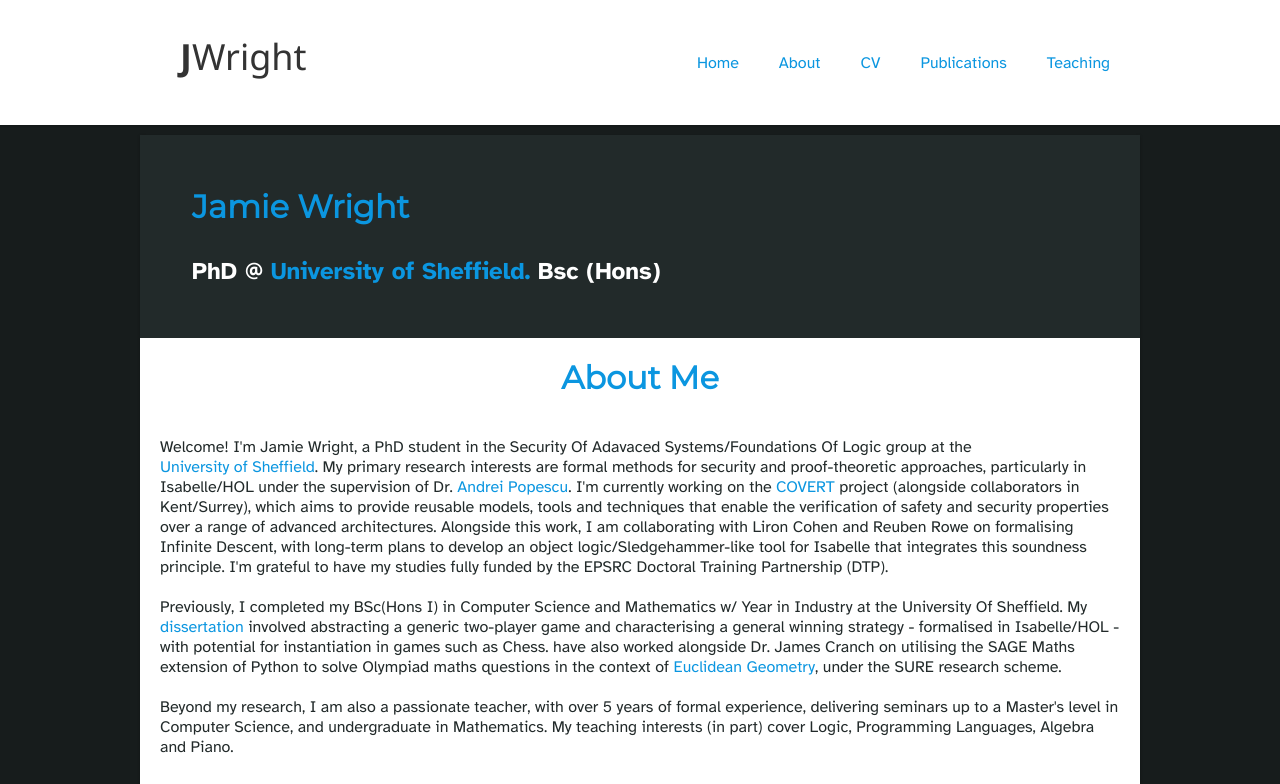
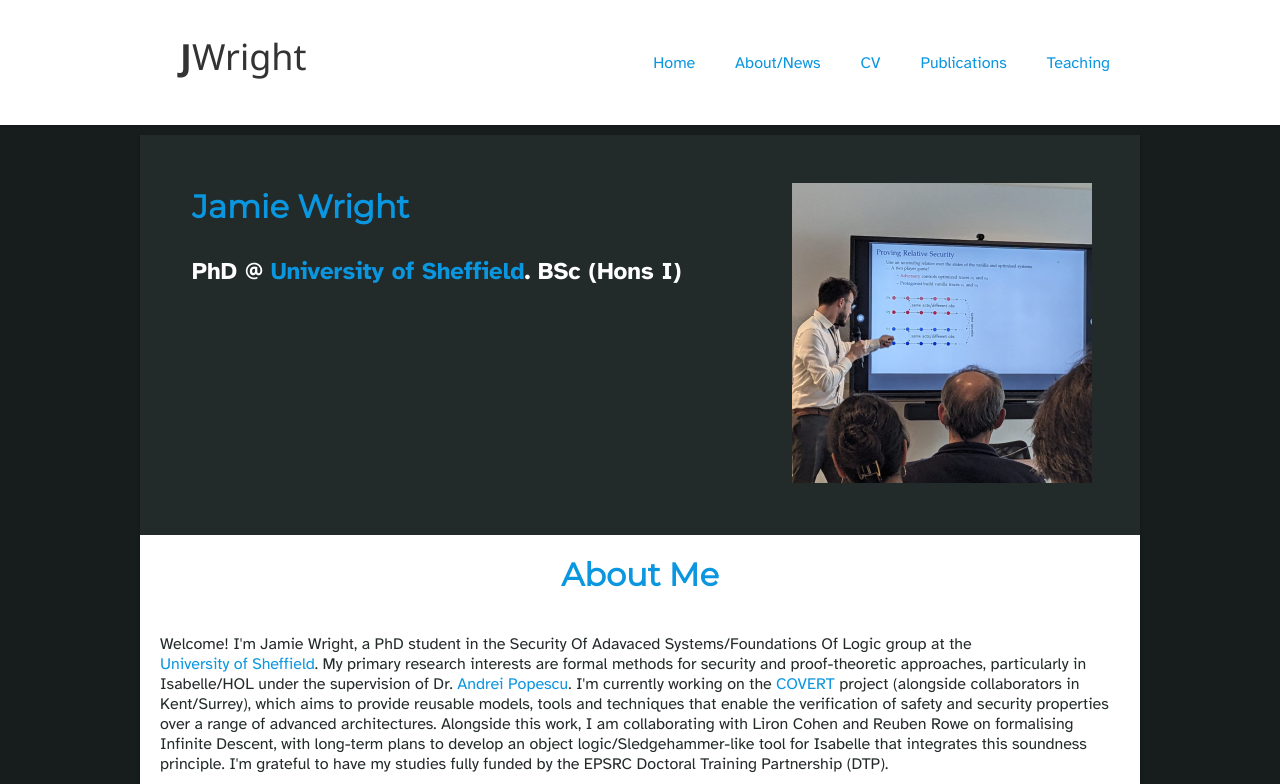
Before and after one commit to JamieRWright/site, a plain HTML site: page index.html in a window 1280 px wide. Shown: the top 784 px of the page. Drawn offline with Linux system fonts and the light colour scheme.

Commit message:
initial site

```diff
--- a/css/index.css
+++ b/css/index.css
@@ -385,7 +385,20 @@ main {
 }
 
 .flex-card-header{
-		padding: 1rem;}
+	padding: 1rem;
+  display: flex;
+  flex-direction: row;
+  align-items: center;
+	justify-content: space-between;
+	flex-wrap: nowrap;
+}
+.image-section img {
+	padding: 1rem;
+  max-width: 300px;
+  width: auto;
+  height: auto;
+  object-fit: cover;
+}
 
 /*objectives*/
 
@@ -780,7 +793,6 @@ form {
 
 
 	.flex-card-header {
-		flex-direction: column;
 		align-items: stretch;
 		gap: 0rem;
 		padding: 2rem;
--- a/index.html
+++ b/index.html
@@ -33,7 +33,7 @@
         <nav class="desktop-nav">
           <ul>
               <li><a class="menu-item-text" href="index.html">Home</a></li>
-              <li><a class="menu-item-text" href="about.html">About</a></li>
+              <li><a class="menu-item-text" href="about.html">About/News</a></li>
               <li><a class="menu-item-text" href="Jamie_Wright_CV.pdf">CV</a></li>
               <li><a class="menu-item-text" href="publications.html">Publications</a></li>
               <li><a class="menu-item-text" href="teaching.html">Teaching</a></li>
@@ -60,7 +60,7 @@
           <div class="menu-content">
             <ul id="header-menu">
               <li><a class="menu-item-text" href="index.html">Home</a></li>
-              <li><a class="menu-item-text" href="about.html">About</a></li>
+              <li><a class="menu-item-text" href="about.html">About/News</a></li>
               <li><a class="menu-item-text" href="Jamie_Wright_CV.pdf">CV</a></li>
               <li><a class="menu-item-text" href="publications.html">Publications</a></li>
               <li><a class="menu-item-text" href="teaching.html">Teaching</a></li>
@@ -74,8 +74,13 @@
 
     <!--Covert overview-->
     <div class="flex-card-header">
-      <h1 class="Covert-colour"><b>Jamie</b> Wright</h1>
-      <h2>PhD @ <a href="https://www.sheffield.ac.uk/dcs" class="UOS"> University of Sheffield. </a> Bsc (Hons)</h2>
+      <div class="text-section">
+        <h1 class="Covert-colour"><b>Jamie</b> Wright</h1>
+        <h2>PhD @ <a href="https://www.sheffield.ac.uk/dcs" class="UOS">University of Sheffield</a>. BSc (Hons I)</h2>
+      </div>
+      <div class="image-section">
+        <img src="./images/Pic.jpg" alt="Jamie Wright">
+      </div>
     </div>
 
     <!--Our vision-->
@@ -92,6 +97,8 @@
           Previously, I completed my BSc(Hons I) in Computer Science and Mathematics w/ Year in Industry at the University Of Sheffield. My <a href="https://github.com/JamieRWright/ChessInIsabelle" class="UOS">dissertation</a> involved abstracting a generic two-player game and characterising a general winning strategy - formalised in Isabelle/HOL - with potential for instantiation in games such as Chess. have also worked alongside Dr. James Cranch on utilising the SAGE Maths extension of Python to solve Olympiad maths questions in the context of <a href="https://github.com/JamieRWright/Euclidean-Geometry" class="UOS">Euclidean Geometry</a>, under the SURE research scheme.
           <br><br>
           Beyond my research, I am also a passionate teacher, with over 5 years of formal experience, delivering seminars up to a Master's level in Computer Science, and undergraduate in Mathematics. My teaching interests (in part) cover Logic, Programming Languages, Algebra and Piano.
+          <br><br>
+          Outside of work, I am a passionate musician, having achieved Grade 5 in both music theory and practical piano, alongside being an avid climber.
       </p>
 
       <h1>Selected Publication</h1>
@@ -109,6 +116,12 @@
             <a class="card-link" href="https://www.computer.org/csdl/proceedings-article/csf/2024/620300a409/1W0eVVRRd04">
               <div class="card-highlight">
                 <h3>Read more</h3>
+                <img class="card-icon" src="./images/external-link.png" alt="">
+              </div>
+            </a>
+            <a class="card-link" href="RelativeSecurity.pdf">
+              <div class="card-highlight">
+                <h3>Slides presented at CSF</h3>
                 <img class="card-icon" src="./images/external-link.png" alt="">
               </div>
             </a>
```
Also changed, not shown: about.html (+13 -6 lines), contact.html (+2 -2 lines), publications.html (+2 -2 lines), teaching.html (+2 -2 lines), images/Pic.jpg (added), 1 other file.
